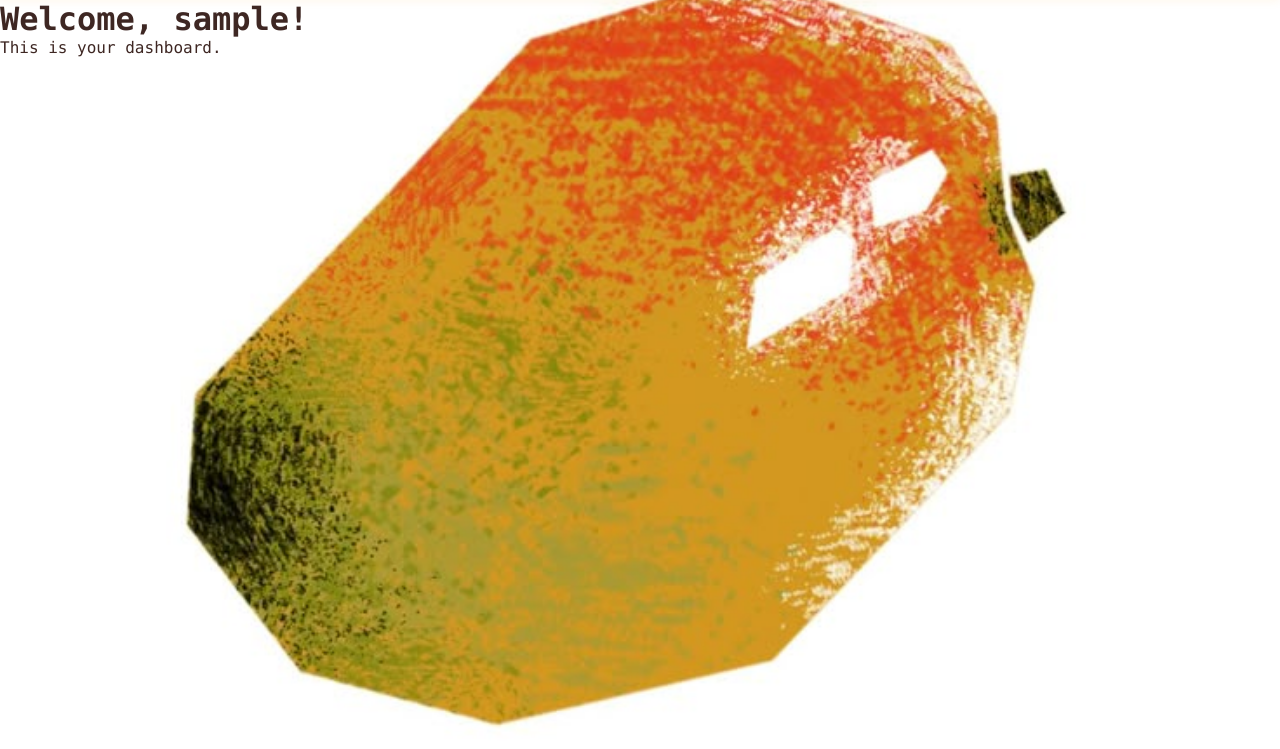
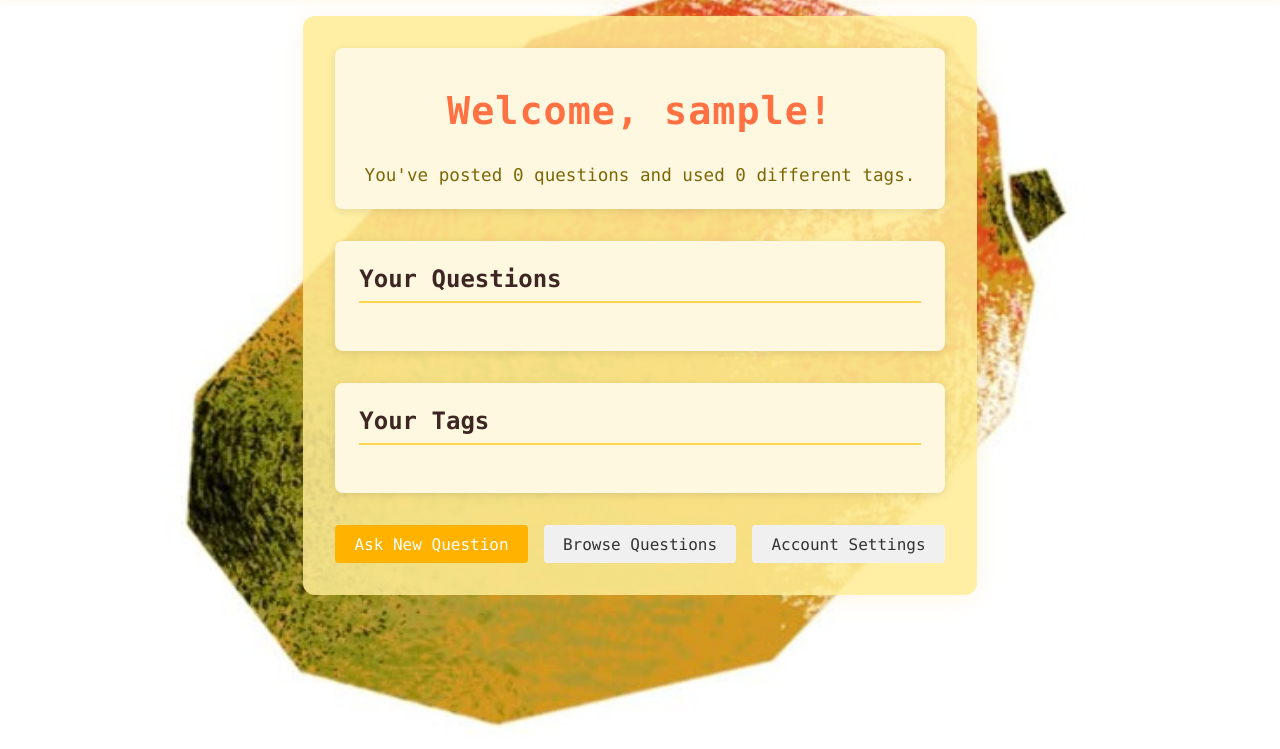
Before and after one commit to Techdude01/MangoDB, a Flask app: page /dashboard in a window 1280 px wide. Shown: the part 51-800 px from the top of the page. Run offline with Flask 3, Linux system fonts and the light colour scheme; the visitor is signed in with stand-in values (Sample User, id 1).

Commit message:
dashBoard start

```diff
--- a/server/main.py
+++ b/server/main.py
@@ -118,11 +118,28 @@ def logout():
 
 @app.route('/dashboard')
 def dashboard():
+    """
+    Display the user's dashboard with their questions and tags.
+    Requires user to be logged in with a valid session.
+    """
+    # Redirect to login if user is not authenticated
     if 'username' not in session:
         return redirect(url_for('login'))
 
-    # Get user-specific data here
-    return render_template('dashboard.html')
+    # Connect to database and get user's questions and tags
+    conn = connect_db()
+    cursor = conn.cursor(pymysql.cursors.DictCursor)
+
+    # Get questions created by the current user
+    cursor.execute("CALL GetQuestionsByUserID(%s)", (session['userID'],))
+    questions = cursor.fetchall()
+
+    # Get tags used by the current user
+    cursor.execute("CALL GetTagsByUserID(%s)", (session['userID'],))
+    tags = cursor.fetchall()
+
+    # Render the dashboard template with the user's data
+    return render_template('dashboard.html', tags=tags, questions=questions,numQuestions=len(questions), numTags=len(tags))
 
 @app.route('/register', methods=['GET', 'POST'])
 def register_route():
@@ -137,17 +154,10 @@ def register_route():
         password = request.form.get('password')
         firstName = request.form.get('firstName')
         lastName = request.form.get('lastName')
-        # confirm_password = request.form.get('confirm_password')
-        # print(f"Username: {username}, Password: {password}, Confirm Password: {confirm_password}")
         # Basic validation
         if not username or not password:
             flash('All fields are required', 'danger')
             return redirect(url_for('register_route'))
-
-        # if password != confirm_password:
-        #     flash('Passwords do not match')
-        #     return redirect(url_for('register_route'))
-
         # Check if user already exists
         conn = connect_db()
         cursor = conn.cursor()
--- a/server/templates/dashboard.html
+++ b/server/templates/dashboard.html
@@ -5,6 +5,127 @@ Dashboard
 {% endblock %}
 
 {% block body %}
-<h1>Welcome, {{ username }}!</h1>
-<p>This is your dashboard.</p>
+<div class="main">
+    <!-- Header Section -->
+    <div class="dashboard-header card">
+        <h1 class="page-heading">Welcome, {{ username }}!</h1>
+        <p class="user-stats">You've posted {{numQuestions}} question{% if numQuestions != 1 %}s{% endif %} and used
+            {{numTags}} different tag{% if numTags != 1 %}s{% endif %}.</p>
+    </div>
+
+    <!-- User Questions Section -->
+    <div class="dashboard-section card">
+        <h2 class="section-heading">Your Questions</h2>
+
+        <!-- User's Questions List -->
+        <div class="question-list">
+            {% for question in questions %}
+            <div class="question-item">
+                <a href="#" class="question-link">{{ question['questionText'] }}</a>
+                <div class="question-metadata">
+                    <span class="date">Posted: {{ question['sentDate'] }}</span>
+                    <span class="votes">👍 {{ question['upvotes'] }} | 👎 {{ question['downvotes'] }}</span>
+                    <!-- <span class="responses">{{ question['responses'] }} responses</span> -->
+                </div>
+            </div>
+            {% endfor %}
+        </div>
+
+        <!-- <a href="#" class="action-btn">View All Your Questions</a> -->
+    </div>
+
+    <!-- User Tags Section -->
+    <div class="dashboard-section card">
+        <h2 class="section-heading">Your Tags</h2>
+
+        <div class="tag-cloud">
+            {% for tag in tags %}
+            <span class="tag">{{ tag.tagName }}</span>
+            {% endfor %}
+        </div>
+    </div>
+
+    <!-- Quick Actions -->
+    <div class="dashboard-actions">
+        <a href="#" class="action-btn primary">Ask New Question</a>
+        <a href="#" class="action-btn">Browse Questions</a>
+        <a href="#" class="action-btn">Account Settings</a>
+    </div>
+</div>
+
+<style>
+    /* Dashboard specific styles */
+    .dashboard-header {
+        margin-bottom: 2rem;
+        text-align: center;
+        background: #fff8e1;
+    }
+
+    .user-stats {
+        color: #7d6608;
+        font-size: 1.1rem;
+        margin-top: 0.5rem;
+    }
+
+    .dashboard-section {
+        margin-bottom: 2rem;
+    }
+
+    .section-heading {
+        color: #3e2723;
+        border-bottom: 2px solid #ffd54f;
+        padding-bottom: 0.5rem;
+        margin-bottom: 1.5rem;
+    }
+
+    /* Tag cloud */
+    .tag-cloud {
+        display: flex;
+        flex-wrap: wrap;
+        gap: 0.5rem;
+        margin-top: 1rem;
+    }
+
+    .tag {
+        background: #ffd54f;
+        color: #3e2723;
+        padding: 0.3rem 0.8rem;
+        border-radius: 20px;
+        font-size: 0.9rem;
+        display: inline-block;
+    }
+
+    /* Action buttons */
+    .dashboard-actions {
+        display: flex;
+        justify-content: center;
+        gap: 1rem;
+        margin-top: 2rem;
+    }
+
+    .action-btn {
+        display: inline-block;
+        padding: 0.6rem 1.2rem;
+        background: #f0f0f0;
+        color: #333;
+        text-decoration: none;
+        border-radius: 4px;
+        font-weight: 500;
+        transition: all 0.2s;
+    }
+
+    .action-btn:hover {
+        background: #e0e0e0;
+        transform: translateY(-2px);
+    }
+
+    .action-btn.primary {
+        background: #ffb300;
+        color: white;
+    }
+
+    .action-btn.primary:hover {
+        background: #ff9800;
+    }
+</style>
 {% endblock %}
```
Also changed, not shown: COMMANDS.sql (+27 -0 lines).
